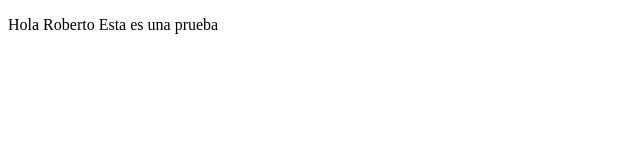
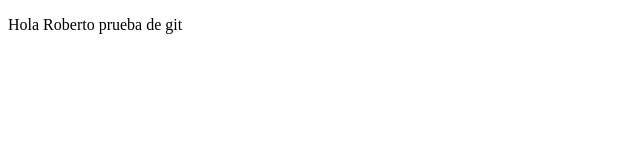
Before and after one commit to rortigozabravo/proyectoDemoCursoPrework, a plain HTML site: page index.html in a window 1280 px wide. Shown: the full height of the page, 0-640 px from the left. Drawn offline with Linux system fonts and the light colour scheme.

Commit message:
cambios agregados

```diff
--- a/index.html
+++ b/index.html
@@ -4,11 +4,11 @@
     <meta charset="UTF-8">
     <meta http-equiv="X-UA-Compatible" content="IE=edge">
     <meta name="viewport" content="width=device-width, initial-scale=1.0">
-    <title>Hola Mundo</title>
+    <title>Hola Roberto</title>
 </head>
 <body>
     <p>
-        Hola Roberto Esta es una prueba
+        Hola Roberto prueba de git
     </p>
 </body>
 </html>
```
